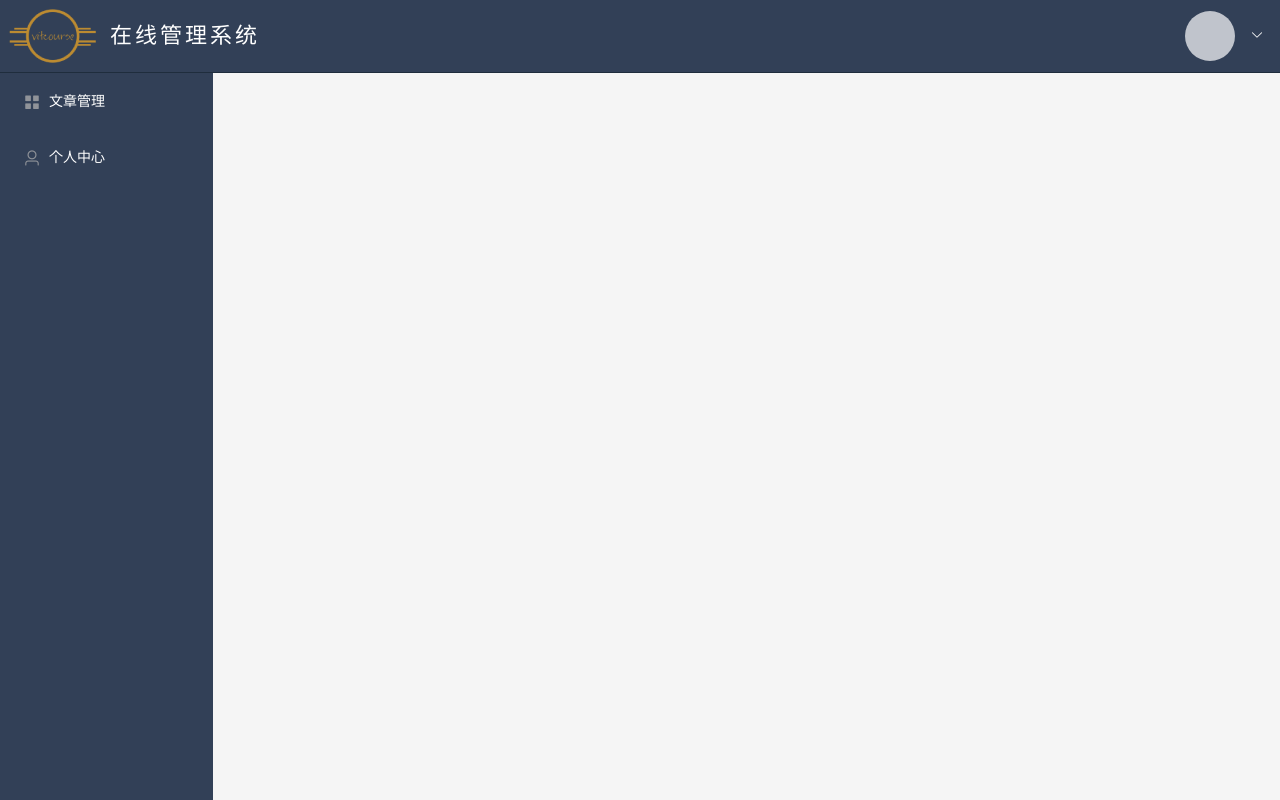
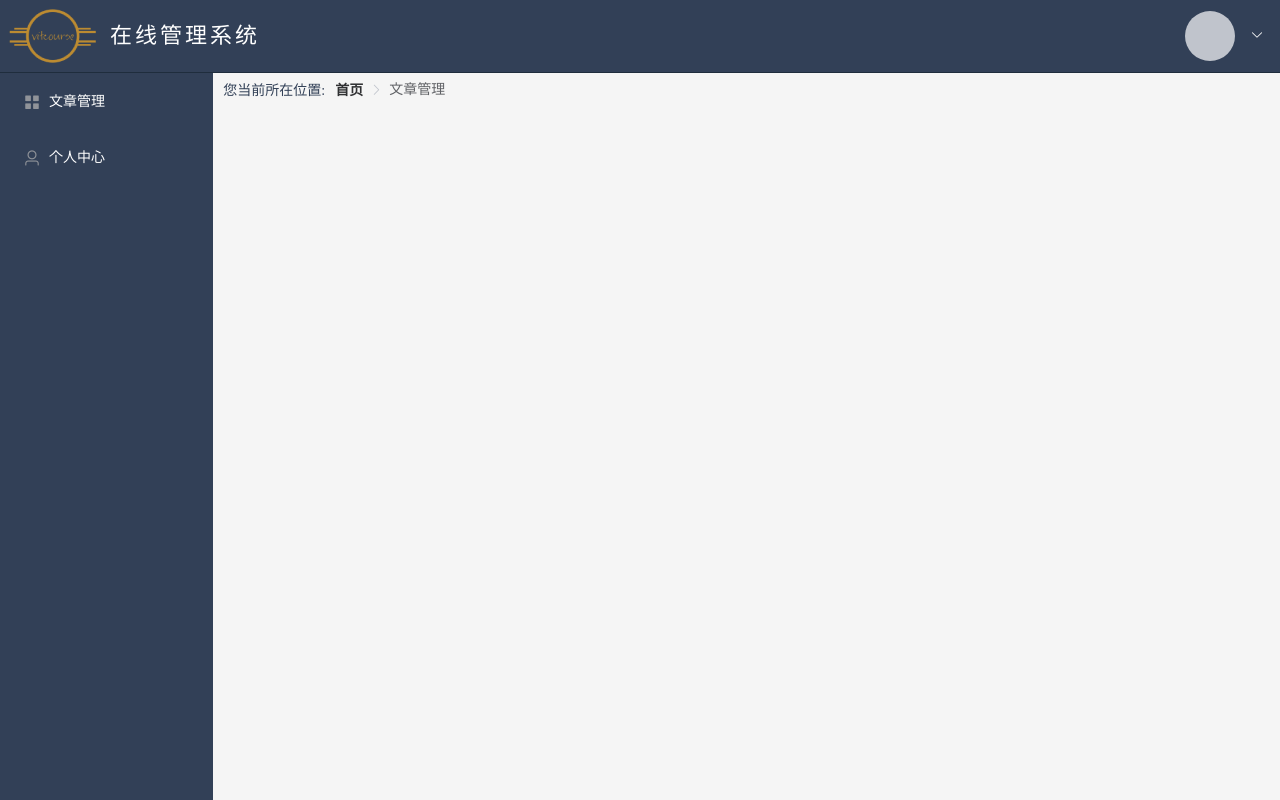
Before and after one commit to qw572386/vue-admin, a Vue app: page / in a window 1280 px wide. Before the commit this address led to /home. Built offline with nearby package versions, Linux system fonts and the light colour scheme; sample sign-in values are in the browser's storage.

Commit message:
fix: 修复404页面跳转未清除定时器bug

```diff
--- a/src/components/sideMenu.vue
+++ b/src/components/sideMenu.vue
@@ -22,7 +22,7 @@
 export default {
   methods: {
     onSelect(index) {
-      console.log(index)
+      this.$router.push(index)
     }
   }
 };
--- a/src/router.js
+++ b/src/router.js
@@ -11,12 +11,18 @@ const router = new Router({
     {
       path: '/',
       name: '_home',
-      redirect: '/home'
+      component: Home
     },
     {
-      path: '/home',
-      name: 'home',
-      component: Home
+      path: '/article',
+      component: Home,
+      children: [
+        {
+          path: '/',
+          name: 'article',
+          component: () => import('./views/article')
+        }
+      ]
     },
     {
       path: '/register',
--- a/src/views/404.vue
+++ b/src/views/404.vue
@@ -15,19 +15,26 @@ export default {
     }
   },
   created () {
-    this.timer = setInterval(() => {
-      this.times--;
-      if (this.times < 0) {
-        this.goToHome()
-      }
-    }, 1000)
+    this.setTime()
   },
   methods: {
     goToHome() {
-      this.timer = null;
+      clearTimeout(this.timer)
       this.$router.replace('/');
+    },
+    setTime() {
+      this.timer = setTimeout(() => {
+        this.times--;
+        if (this.times < 0) {
+          this.goToHome()
+        }
+        this.setTime()
+      }, 1000)
     }
-  }
+  },
+  beforeDestroy () {
+    clearTimeout(this.timer);
+  },
 }
 </script>
 
--- /dev/null
+++ b/src/views/article.vue
@@ -0,0 +1,12 @@
+<template>
+  <div class="article-container">
+      文章管理
+  </div>
+</template>
+
+<script>
+export default {};
+</script>
+
+<style lang="css" scoped>
+</style>
--- a/src/views/index.vue
+++ b/src/views/index.vue
@@ -3,9 +3,16 @@
     <HeaderNav />
     <el-row class="layout-main">
       <el-col :sm="6" :md="5" :lg="4" class="layui-main-left hidden-xs-only">
-        <side-menu />
+        <side-menu @onSelect="onHandleSelect" />
       </el-col>
       <el-col :xs="24" :sm="18" :md="19" :lg="20" class="layui-main-right">
+        <div class="location">
+          <span class="title">您当前所在位置: </span>
+          <el-breadcrumb separator-class="el-icon-arrow-right">
+            <el-breadcrumb-item :to="{ path: '/' }">首页</el-breadcrumb-item>
+            <el-breadcrumb-item :to="{ path: '/article' }">文章管理</el-breadcrumb-item>
+          </el-breadcrumb>
+        </div>
         <div style="width: 100%">
           <router-view />
         </div>
@@ -22,6 +29,11 @@ export default {
   components: {
     HeaderNav,
     SideMenu
+  },
+  methods: {
+    onHandleSelect(path) {
+      console.log(path)
+    }
   }
 }
 </script>
@@ -51,4 +63,14 @@ export default {
   background: #f5f5f5;
   overflow-y: auto;
 }
+.layout .layout-main .layui-main-right .location{
+  display: flex;
+  align-items: center;
+  margin-bottom: 10px;
+}
+.layout .layout-main .layui-main-right .location .title{
+  font-size: 14px;
+  color: #324057;
+  margin-right: 10px;
+}
 </style>
--- a/src/views/login.vue
+++ b/src/views/login.vue
@@ -80,7 +80,7 @@ export default {
             // token 信息存储vuex
             this.$store.dispatch('setAuthenticated', !this.isEmpty(decode))
             this.$store.dispatch('setUser', decode)
-            this.$router.push('/home')
+            this.$router.push('/')
           }).catch(err => {
             this.$message.error(err.message)
           })
```
